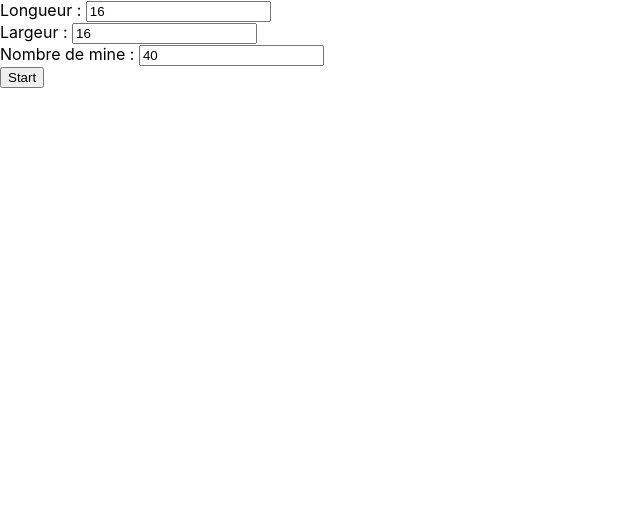
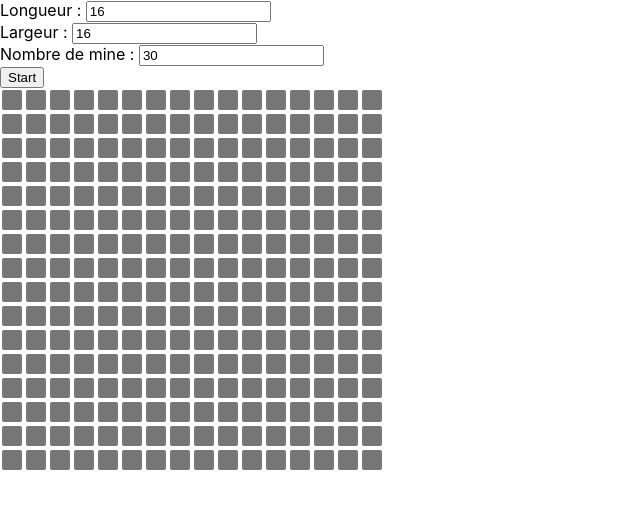
Before and after one commit to NicolasDehes/Steam, a React (Create React App) app: page / in a window 1280 px wide. Both pictures are taken after a click on the button "Start". Shown: the top 508 px of the page, without its empty margins (0-640 px from the left). Built offline with nearby package versions, Linux system fonts and the light colour scheme.

Commit message:
fonctionnel

```diff
--- a/src/components/minesweeper/Board.js
+++ /dev/null
@@ -1,27 +0,0 @@
-import React, { Component } from 'react'
-import Case from './Case';
-
-export default class Board extends Component {
-  constructor(props) {
-    super(props);
-
-    this.state = {
-
-    }
-  }
-  render() {
-    return (
-      <div>
-        {this.props.playerBoard !== undefined ?
-          this.props.playerBoard.map(row => {
-            return(
-              <div className="mine-row">
-                {row.map(c => <Case value={c.value} isBomb={c.isBomb} onClick={this.props.clickCase}/>)}
-              </div>
-            )
-          })
-        :""}
-      </div>
-    )
-  }
-}
--- a/src/components/minesweeper/Case.js
+++ /dev/null
@@ -1,19 +0,0 @@
-import React, { Component } from 'react'
-
-export default class Case extends Component {
-  constructor(props) {
-    super(props)
-
-    this.state = {
-      isShow: false,
-      value: this.props.value,
-      isBomb: this.props.isBomb
-    }
-  }
-
-  render() {
-    return (
-      <div>Case</div>
-    )
-  }
-}
--- a/src/components/minesweeper/Index.js
+++ b/src/components/minesweeper/Index.js
@@ -1,5 +1,5 @@
-import React, { Component } from 'react'
-import Board from './Board';
+import React, { Component } from 'react';
+import './style.css';
 
 export default class MinesWeeper extends Component {
 
@@ -9,7 +9,7 @@ export default class MinesWeeper extends Component {
     this.state = {
       longueur: 16,
       largeur: 16,
-      nbMines: 40,
+      nbMines: 30,
       gameBoard: [],
     }
   }
@@ -20,7 +20,7 @@ export default class MinesWeeper extends Component {
     for(let i = 0; i < this.state.longueur; i++){
       let row = []
       for(let j = 0; j<this.state.largeur;j++){
-        row.push({isBomb: false, value: 0});
+        row.push({isBomb: false, value: 0, isShow: false,x: i,y: j});
       }
       tempBoard.push(row)
     }
@@ -35,17 +35,16 @@ export default class MinesWeeper extends Component {
     }
     //Positionnement des mines
     positionMine.forEach(pos => {
-      tempBoard[pos.x][pos.y] = {isBomb: true}
+      tempBoard[pos.x][pos.y].isBomb = true;
+      for(let i = pos.x -1 ; i < pos.x +2 ; i++){
+        for(let j = pos.y -1 ; j < pos.y +2 ; j++){
+          if(tempBoard[i]!= undefined && tempBoard[i][j] != undefined){
+            tempBoard[i][j].value++;
+          }
+        }
+      }
     });
     //Creation des valeurs des cases
-    for(let i = 0; i < this.state.longueur; i++){
-      let row = []
-      for(let j = 0; j<this.state.largeur;j++){
-        row.push({isBomb: false, value: 0});
-      }
-      tempBoard.push(row)
-    }
-
     this.setState({
       gameBoard: tempBoard
     });
@@ -58,12 +57,30 @@ export default class MinesWeeper extends Component {
     };
   }
 
-  clickCase = () => {
+  howManyBombArround = (x,y) => {
 
   }
 
+  clickCase = (x,y) => {
+    let tempBoard = this.state.gameBoard;
+    tempBoard[x][y].isShow = true;
+    if(tempBoard[x][y].value === 0){
+      for(let i = x -1 ; i < x +2 ; i++){
+        for(let j = y -1 ; j < y +2 ; j++){
+          if(tempBoard[i]!= undefined && tempBoard[i][j] != undefined && !tempBoard[i][j].isShow){
+            this.clickCase(i,j);
+          }
+        }
+      }
+    }
+    this.setState({gameBoard: tempBoard})
+    if(tempBoard[x][y].isBomb){
+      this.gameOver();
+    }
+  }
+
   gameOver = () => {
-
+    console.log("AHAH Loser")
   }
 
 
@@ -73,6 +90,7 @@ export default class MinesWeeper extends Component {
   }
 
   render() {
+    let key = 1;
     return (
       <div className="minesweeper">
         <div className="mine-params">
@@ -87,7 +105,27 @@ export default class MinesWeeper extends Component {
           </div>
           <button onClick={this.initGame}>Start</button>
         </div>
-        <Board clickCase={this.clickCase} gameOver={this.gameOver} playerBoard={this.state.playerBoard}/>
+        <div className="mine-board">
+        {this.state.gameBoard !== undefined ?
+          this.state.gameBoard.map(row => {
+            return(
+              <div className="mine-row" key={key++}>
+                {row.map(c => {
+                  if(c.isShow){
+                    return (
+                      <div className="mine-case-show" key={key++}>{c.isBomb?"X":c.value}</div>
+                    )
+                  }else{
+                    return (
+                      <div className="mine-case-hide" key={key++} onClick={() => this.clickCase(c.x,c.y)}></div>
+                    )
+                  }
+                })}
+              </div>
+            )
+          })
+        :""}
+        </div>
       </div>
     )
   }
--- /dev/null
+++ b/src/components/minesweeper/style.css
@@ -0,0 +1,17 @@
+.mine-case-show{
+  width: 20px;
+  height: 20px;
+  text-align: center;
+  margin: 2px;
+}
+.mine-case-hide{
+  border-radius: 2px 2px;
+  width: 20px;
+  height: 20px;
+  margin: 2px;
+  background-color: #777;
+}
+
+.mine-row{
+  display: flex;
+}
```
